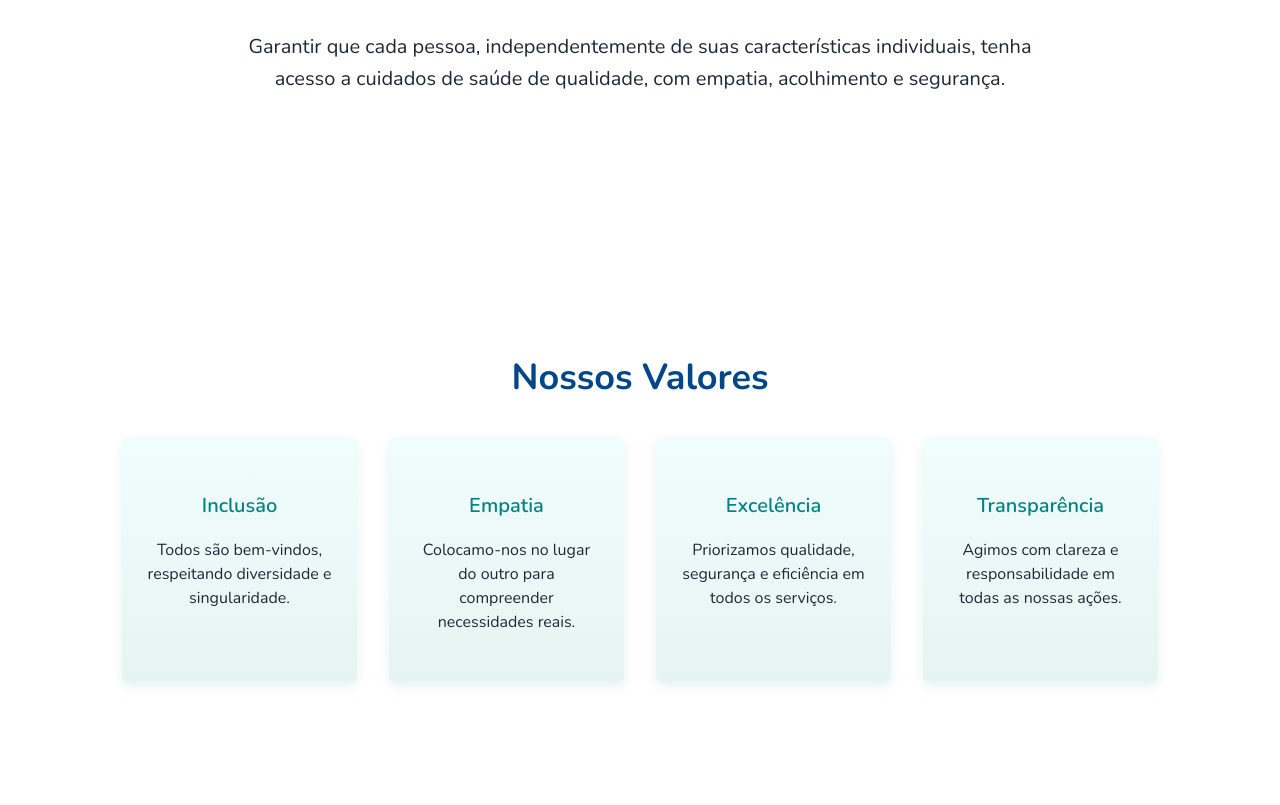
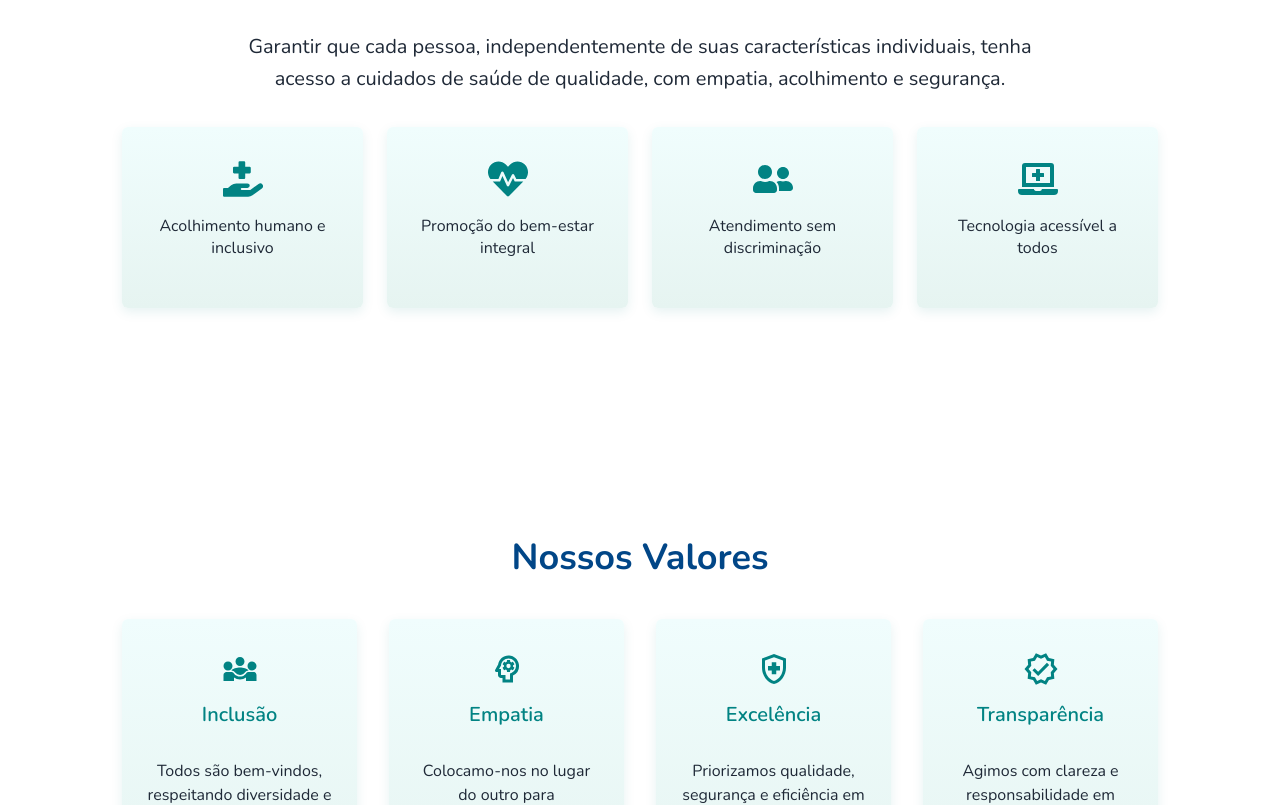
Before and after one commit to misaelalves99/lacrei-saude, a Next.js app: page /sobre in a window 1280 px wide. Shown: the part 824-1629 px from the top of the page. Built offline with nearby package versions, Linux system fonts and the light colour scheme.

Commit message:
Atualizando página Sobre

```diff
--- a/package.json
+++ b/package.json
@@ -15,6 +15,7 @@
     "next": "15.2.2",
     "react": "^19.1.1",
     "react-dom": "^19.1.1",
+    "react-icons": "^5.5.0",
     "styled-components": "^5.3.11"
   },
   "devDependencies": {
--- a/src/app/sobre/Sobre.styles.ts
+++ b/src/app/sobre/Sobre.styles.ts
@@ -1,3 +1,4 @@
+// src/app/sobre/Sobre.styles.ts
 import styled from "styled-components";
 
 // Container de seção
@@ -38,7 +39,49 @@ export const SectionText = styled.p`
   }
 `;
 
-// Grid responsivo de valores
+/* ----------------------------
+   Grid da Missão
+----------------------------- */
+export const MissionGrid = styled.div`
+  display: grid;
+  grid-template-columns: 1fr 1fr;
+  gap: 1.5rem;
+  margin-top: 2rem;
+
+  @media (min-width: 768px) {
+    grid-template-columns: repeat(4, 1fr);
+  }
+`;
+
+export const MissionCard = styled.div`
+  background: ${({ theme }) => theme.colors.backgroundGradient};
+  border-radius: ${({ theme }) => theme.radius.md};
+  padding: 2rem 1.5rem;
+  text-align: center;
+  display: flex;
+  flex-direction: column;
+  align-items: center;
+  justify-content: center;
+  box-shadow: 0 4px 12px rgba(1, 131, 131, 0.1);
+  transition: transform 0.3s ease, box-shadow 0.3s ease;
+
+  &:hover {
+    transform: translateY(-4px);
+    box-shadow: 0 6px 20px rgba(1, 131, 131, 0.15);
+  }
+`;
+
+export const MissionText = styled.p`
+  margin-top: 1rem;
+  font-size: 1rem;
+  font-weight: 500;
+  color: ${({ theme }) => theme.colors.text};
+  line-height: 1.4;
+`;
+
+/* ----------------------------
+   Grid de Valores
+----------------------------- */
 export const ValuesGrid = styled.div`
   display: grid;
   grid-template-columns: 1fr;
@@ -54,7 +97,6 @@ export const ValuesGrid = styled.div`
   }
 `;
 
-// Card individual de valor
 export const ValueCard = styled.article`
   background: ${({ theme }) => theme.colors.backgroundGradient};
   border-radius: ${({ theme }) => theme.radius.md};
@@ -62,6 +104,10 @@ export const ValueCard = styled.article`
   text-align: center;
   box-shadow: 0 4px 12px rgba(1, 131, 131, 0.1);
   transition: transform 0.3s ease, box-shadow 0.3s ease;
+
+  display: flex;
+  flex-direction: column;
+  align-items: center;
 
   &:hover,
   &:focus-within {
@@ -71,15 +117,13 @@ export const ValueCard = styled.article`
   }
 `;
 
-// Título do valor
 export const ValueTitle = styled.h3`
   font-size: 1.25rem;
   font-weight: 600;
   color: ${({ theme }) => theme.colors.primary};
-  margin-bottom: 0.75rem;
+  margin: 0.75rem 0;
 `;
 
-// Texto do valor
 export const ValueText = styled.p`
   font-size: 1rem;
   color: ${({ theme }) => theme.colors.text};
--- a/src/app/sobre/page.tsx
+++ b/src/app/sobre/page.tsx
@@ -5,6 +5,10 @@ import React from "react";
 import { HeroWrapper, Title, Subtitle } from "../components/sections/Hero.styles";
 import { CTASection } from "../components/sections/CTASection";
 import * as S from "./Sobre.styles";
+
+// Ícones
+import { FaHandHoldingMedical, FaHeartbeat, FaUserFriends, FaLaptopMedical } from "react-icons/fa";
+import { MdOutlineHealthAndSafety, MdOutlineDiversity3, MdOutlinePsychology, MdOutlineVerified } from "react-icons/md";
 
 export default function AboutPage() {
   return (
@@ -16,29 +20,55 @@ export default function AboutPage() {
         </Subtitle>
       </HeroWrapper>
 
+      {/* Seção Missão */}
       <S.Section aria-labelledby="mission-title">
         <S.SectionTitle id="mission-title">Nossa Missão</S.SectionTitle>
         <S.SectionText>
-          Garantir que cada pessoa, independentemente de suas características individuais, tenha acesso a cuidados de saúde de qualidade, com empatia, acolhimento e segurança.
+          Garantir que cada pessoa, independentemente de suas características individuais,
+          tenha acesso a cuidados de saúde de qualidade, com empatia, acolhimento e segurança.
         </S.SectionText>
+
+        <S.MissionGrid>
+          <S.MissionCard>
+            <FaHandHoldingMedical size={40} color="#018383" />
+            <S.MissionText>Acolhimento humano e inclusivo</S.MissionText>
+          </S.MissionCard>
+          <S.MissionCard>
+            <FaHeartbeat size={40} color="#018383" />
+            <S.MissionText>Promoção do bem-estar integral</S.MissionText>
+          </S.MissionCard>
+          <S.MissionCard>
+            <FaUserFriends size={40} color="#018383" />
+            <S.MissionText>Atendimento sem discriminação</S.MissionText>
+          </S.MissionCard>
+          <S.MissionCard>
+            <FaLaptopMedical size={40} color="#018383" />
+            <S.MissionText>Tecnologia acessível a todos</S.MissionText>
+          </S.MissionCard>
+        </S.MissionGrid>
       </S.Section>
 
+      {/* Seção Valores */}
       <S.Section aria-labelledby="values-title">
         <S.SectionTitle id="values-title">Nossos Valores</S.SectionTitle>
         <S.ValuesGrid>
           <S.ValueCard role="article">
+            <MdOutlineDiversity3 size={36} color="#018383" />
             <S.ValueTitle>Inclusão</S.ValueTitle>
             <S.ValueText>Todos são bem-vindos, respeitando diversidade e singularidade.</S.ValueText>
           </S.ValueCard>
           <S.ValueCard role="article">
+            <MdOutlinePsychology size={36} color="#018383" />
             <S.ValueTitle>Empatia</S.ValueTitle>
             <S.ValueText>Colocamo-nos no lugar do outro para compreender necessidades reais.</S.ValueText>
           </S.ValueCard>
           <S.ValueCard role="article">
+            <MdOutlineHealthAndSafety size={36} color="#018383" />
             <S.ValueTitle>Excelência</S.ValueTitle>
             <S.ValueText>Priorizamos qualidade, segurança e eficiência em todos os serviços.</S.ValueText>
           </S.ValueCard>
           <S.ValueCard role="article">
+            <MdOutlineVerified size={36} color="#018383" />
             <S.ValueTitle>Transparência</S.ValueTitle>
             <S.ValueText>Agimos com clareza e responsabilidade em todas as nossas ações.</S.ValueText>
           </S.ValueCard>
```
Also changed, not shown: src/app/servicos/Servicos.styles.ts (+92 -120 lines), src/app/servicos/page.tsx (+13 -18 lines), 1 other file (tests, documents, lock files or other folders).
